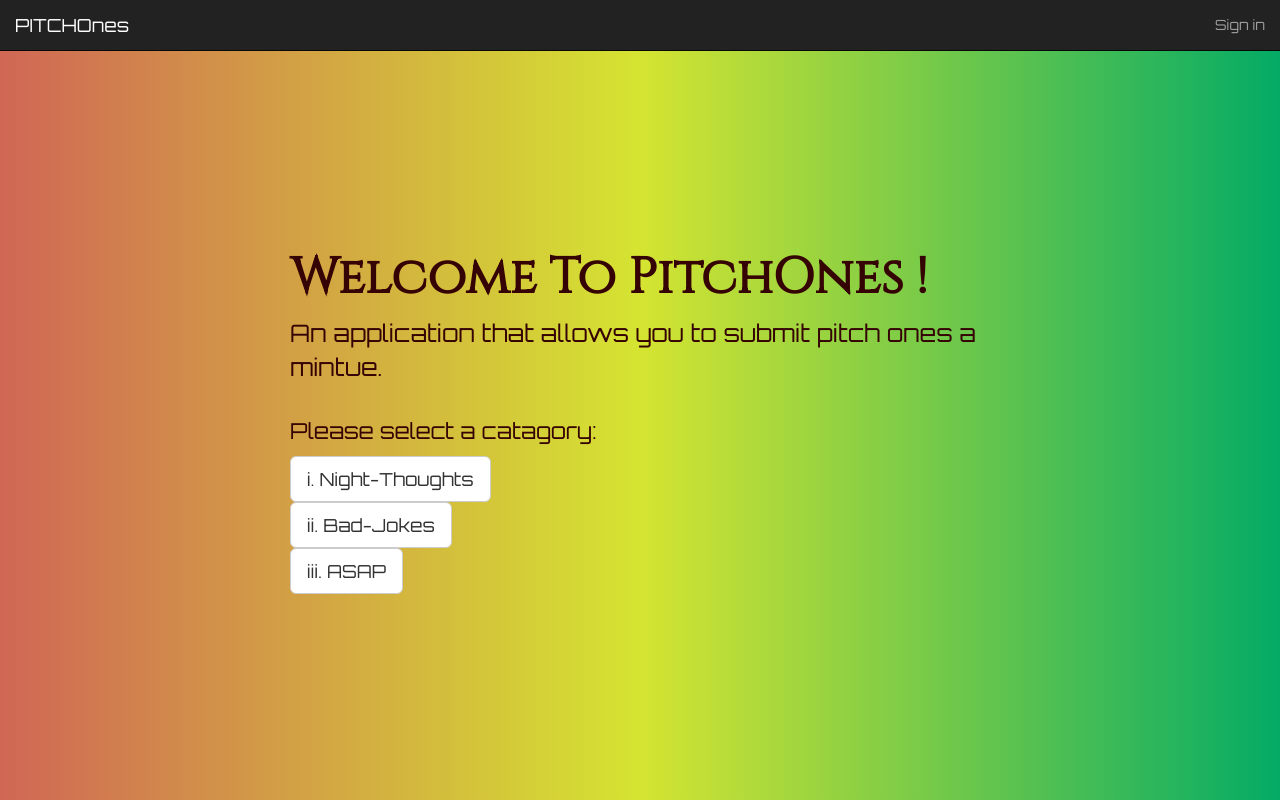
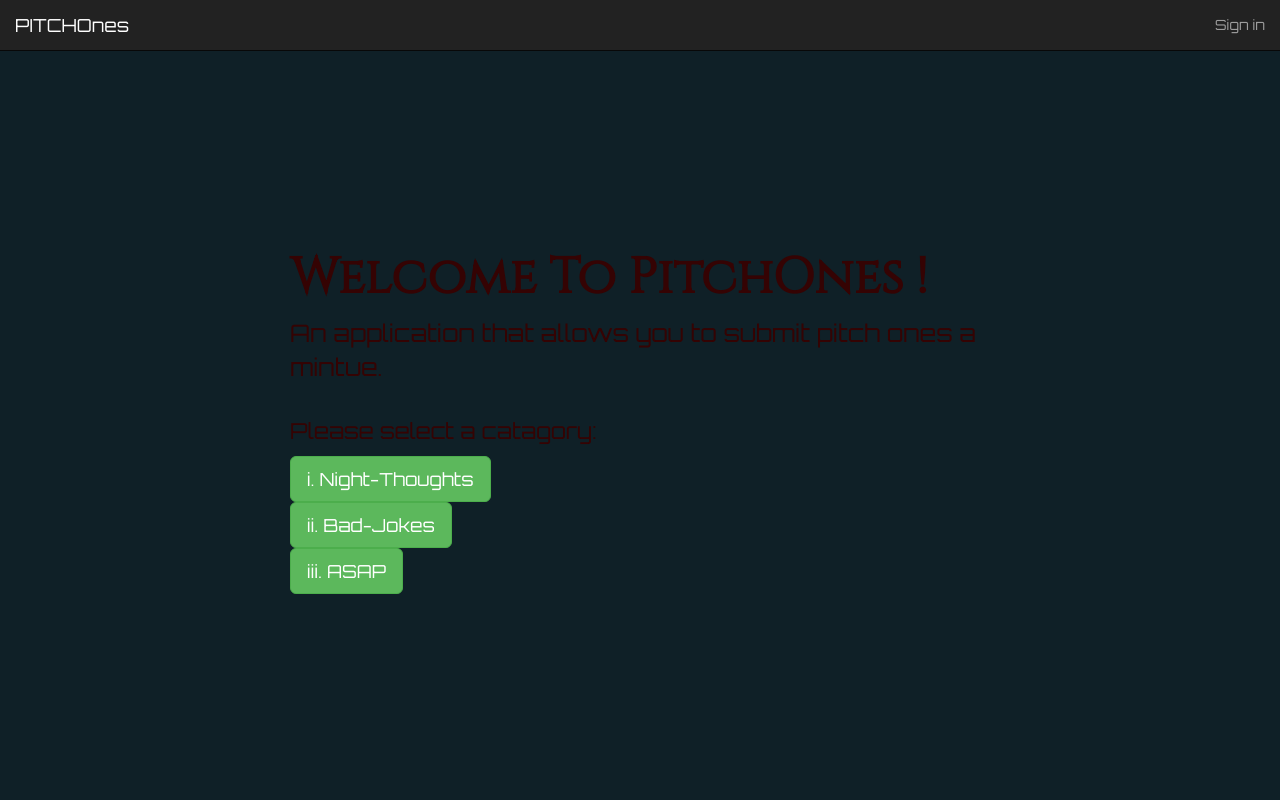
Before and after one commit to HassibIbrahim/PitchOnes, a Flask app: page / in a window 1280 px wide. Run offline with Flask 2, Linux system fonts and the light colour scheme; some libraries are stand-ins or nearby versions.

Commit message:
file changes

```diff
--- a/app/static/css/index.css
+++ b/app/static/css/index.css
@@ -1,7 +1,7 @@
 body{
     background: #0F2027;  /* fallback for old browsers */
     background: -webkit-linear-gradient(to right, #2C5364, #203A43, rgb(106, 111, 5));  /* Chrome 10-25, Safari 5.1-6 */
-    background: linear-gradient(to right, rgb(208, 103, 85), rgb(213, 228, 49), rgb(4, 171, 101)); /* W3C, IE 10+/ Edge, Firefox 16+, Chrome 26+, Opera 12+, Safari 7+ */
+    /* background: linear-gradient(to right, rgb(208, 103, 85), rgb(213, 228, 49), rgb(4, 171, 101)); W3C, IE 10+/ Edge, Firefox 16+, Chrome 26+, Opera 12+, Safari 7+ */
 
     color:rgb(53, 3, 3);
     font-family: 'Orbitron', sans-serif;
--- a/app/templates/index.html
+++ b/app/templates/index.html
@@ -10,15 +10,15 @@
 <p id='select'>Please select a catagory:</p>
 
     <div class="btn-group" role="group">
-        <a class="btn btn-default btn-lg" href="/category/showerthoughts">i. Night-Thoughts</a>
+        <a class="btn btn-success btn-lg" href="/category/showerthoughts">i. Night-Thoughts</a>
     </div>
     <br>
     <div class="btn-group" role="group">
-         <a  class="btn btn-default btn-lg" href="{{url_for('main.category',ct_name='dadjokes')}}">ii. Bad-Jokes</a>
+         <a  class="btn btn-success btn-lg" href="{{url_for('main.category',ct_name='dadjokes')}}">ii. Bad-Jokes</a>
     </div>
     <br>
     <div class="btn-group" role="group">
-       <a class="btn btn-default btn-lg" href="/category/til">iii. ASAP</a>
+       <a class="btn btn-success btn-lg" href="/category/til">iii. ASAP</a>
 
 </div>
 {% endblock%}
```
